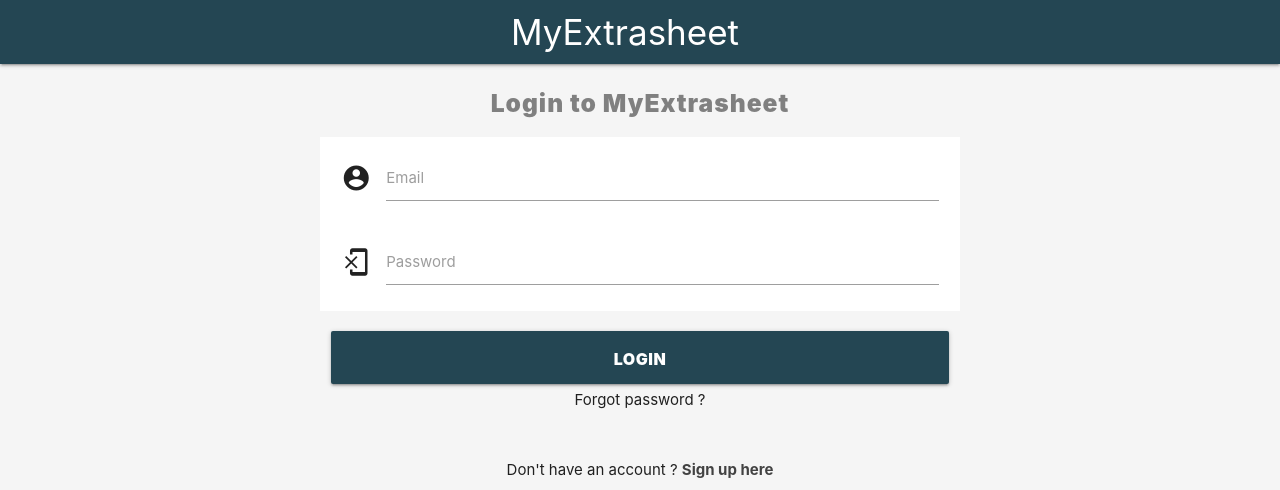
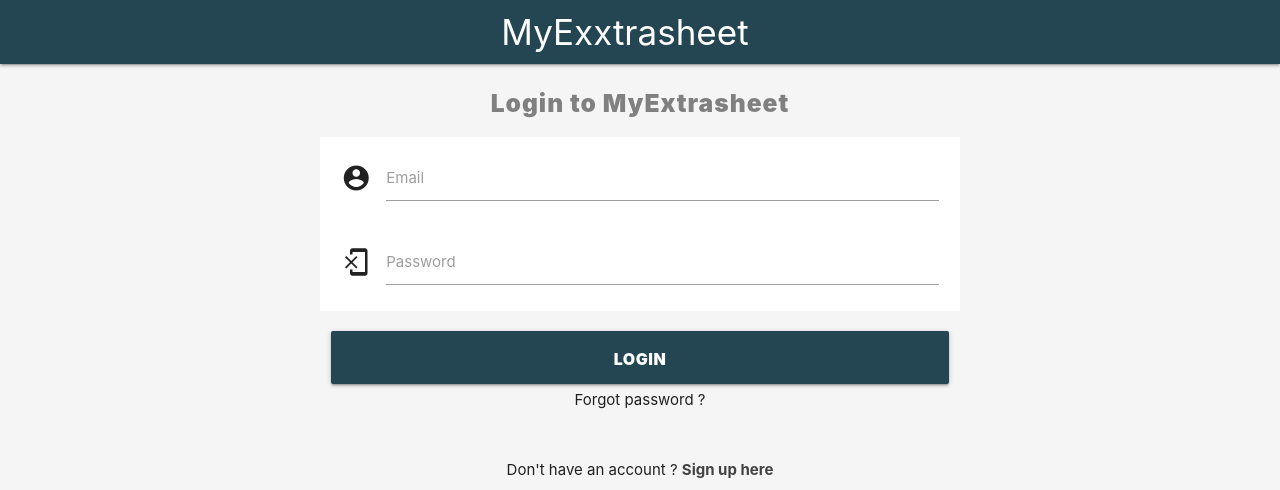
Before and after one commit to Bamimore-Tomi/extrasheet, a Flask app: page /login/ in a window 1280 px wide. Shown: the top 490 px of the page. Run offline with Flask 2, Linux system fonts and the light colour scheme.

Commit message:
Update login.html
done

```diff
--- a/extrasheet/templates/login.html
+++ b/extrasheet/templates/login.html
@@ -18,7 +18,7 @@
       <div class="navbar-sticky">
     <nav>
       <div class="nav-wrapper center-align navbarr">
-        <a href="#!" class="headdd">MyExtrasheet</a>
+        <a href="#!" class="headdd">MyExxtrasheet</a>
 
       </div>
     </nav>
```
